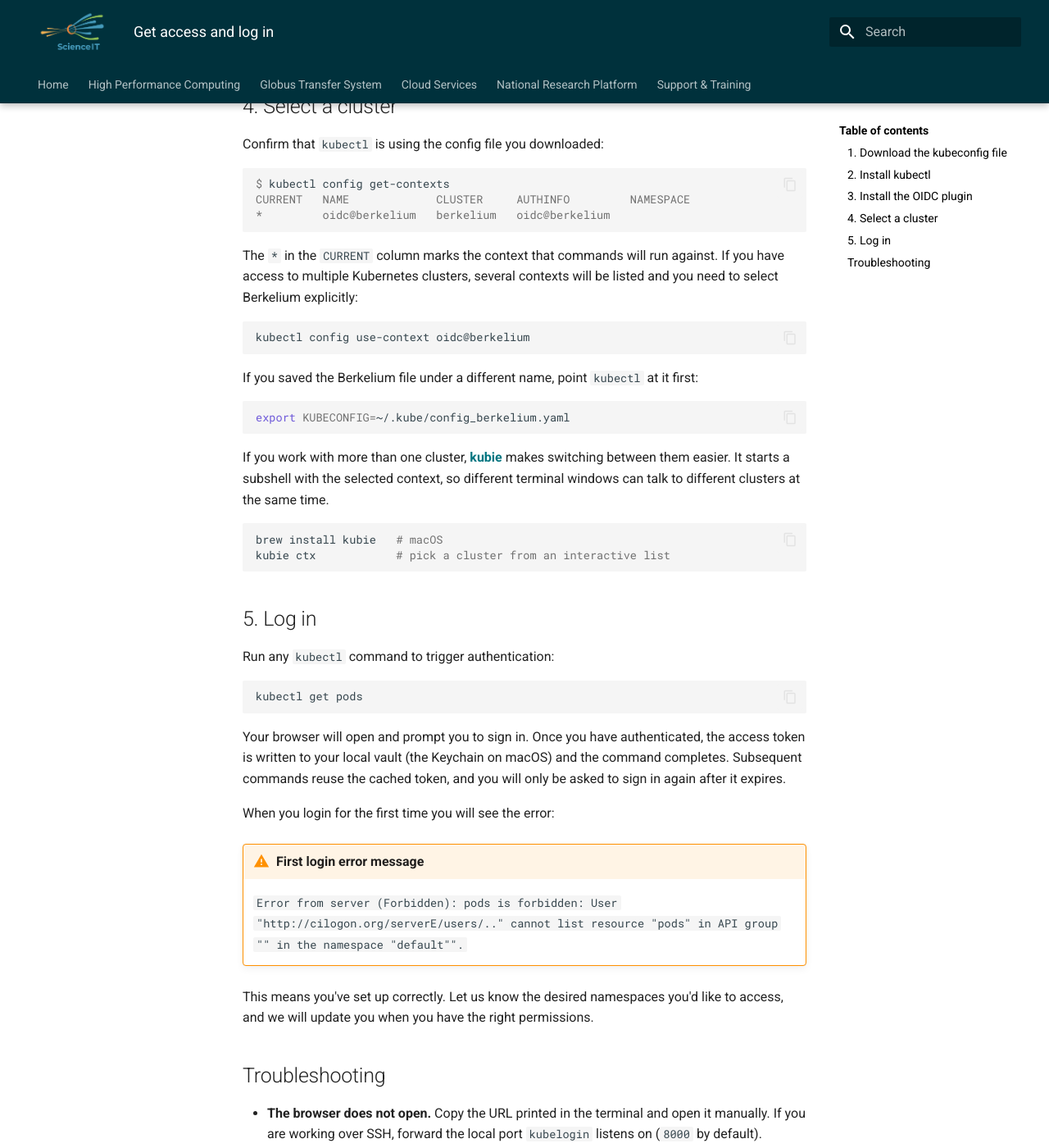
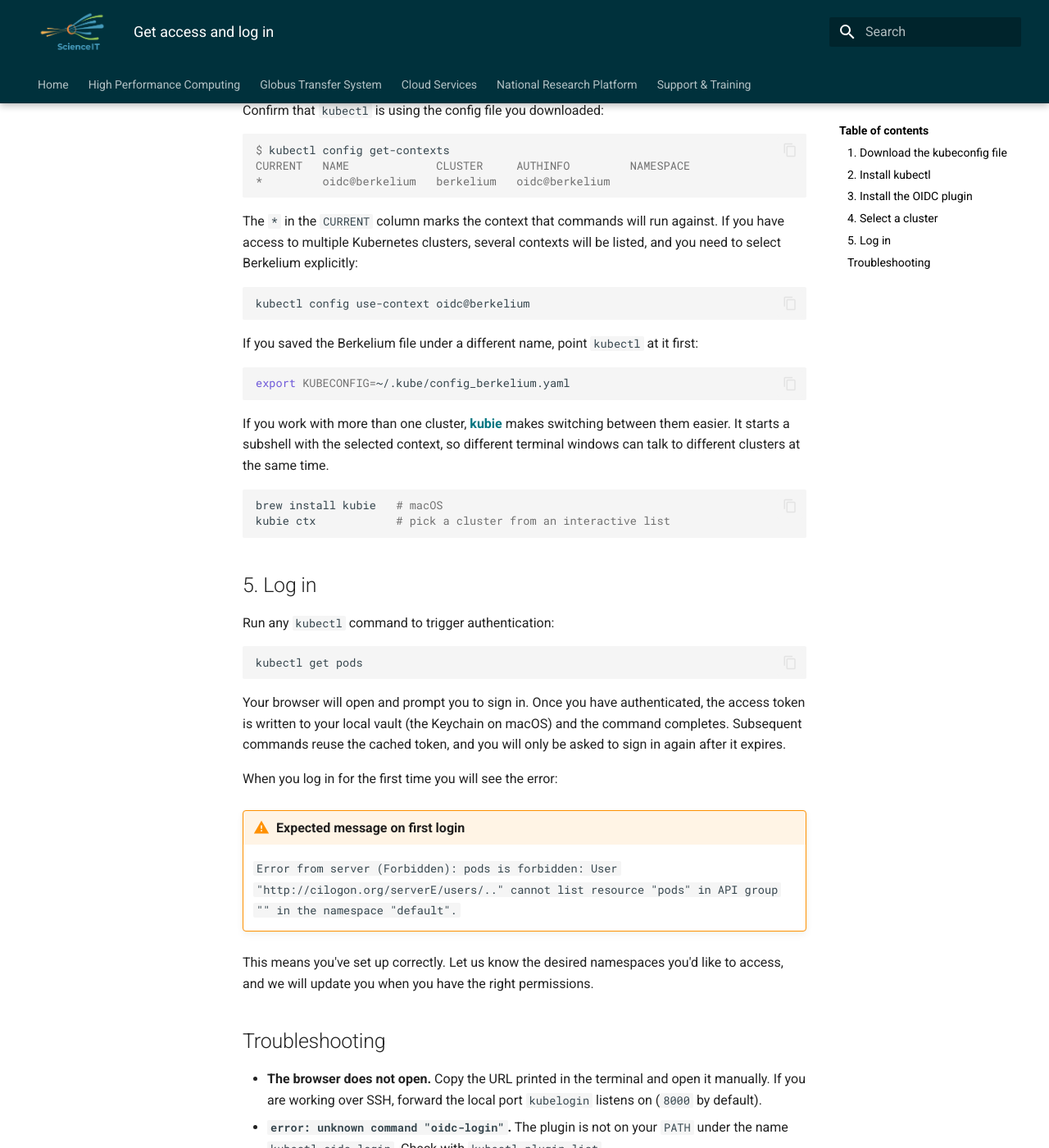
Before and after one commit to lbnl-science-it/scienceit-docs, an MkDocs documentation site: the page built from docs/kubernetes/access-and-login.md, in a window 1280 px wide and 1400 px high, scrolled down 1746 px. Shown: the whole window at 82% size. Built offline with MkDocs 1.6.1 and Material for MkDocs 9.7.7, drawn with Linux system fonts in a browser that asks for light colours; some of the changed text lies outside the part shown.

Commit message:
add note on kubeclt oidc-login clean

````diff
--- a/docs/kubernetes/access-and-login.md
+++ b/docs/kubernetes/access-and-login.md
@@ -24,7 +22,7 @@ mv ~/Downloads/config ~/.kube/
 
 ## 2. Install kubectl
 
-`kubectl` is the command line tool used to talk to a Kubernetes cluster. Follow the official instructions for your operating system:
+`kubectl` is the command-line tool used to talk to a Kubernetes cluster. Follow the official instructions for your operating system:
 
 - [Install kubectl on macOS](https://kubernetes.io/docs/tasks/tools/install-kubectl-macos/)
 - [Install kubectl on Linux](https://kubernetes.io/docs/tasks/tools/install-kubectl-linux/)
@@ -38,7 +36,7 @@ kubectl version --client
 
 ## 3. Install the OIDC plugin
 
-Authentication is handled by [`kubelogin`](https://github.com/int128/kubelogin), a `kubectl` plugin that performs the browser based OIDC login and caches the resulting token. Follow the [setup instructions](https://github.com/int128/kubelogin#setup) in the kubelogin repository to install it.
+Authentication is handled by [`kubelogin`](https://github.com/int128/kubelogin), a `kubectl` plugin that performs the browser-based OIDC login and caches the resulting token. Follow the [setup instructions](https://github.com/int128/kubelogin#setup) in the kubelogin repository to install it.
 
 If you use [Homebrew](https://brew.sh) (on either macOS or Linux), the plugin is a single command:
 
@@ -59,7 +57,7 @@ CURRENT   NAME             CLUSTER     AUTHINFO         NAMESPACE
 *         oidc@berkelium   berkelium   oidc@berkelium
 ```
 
-The `*` in the `CURRENT` column marks the context that commands will run against. If you have access to multiple Kubernetes clusters, several contexts will be listed and you need to select Berkelium explicitly:
+The `*` in the `CURRENT` column marks the context that commands will run against. If you have access to multiple Kubernetes clusters, several contexts will be listed, and you need to select Berkelium explicitly:
 
 ```sh
 kubectl config use-context oidc@berkelium
@@ -88,11 +86,11 @@ kubectl get pods
 
 Your browser will open and prompt you to sign in. Once you have authenticated, the access token is written to your local vault (the Keychain on macOS) and the command completes. Subsequent commands reuse the cached token, and you will only be asked to sign in again after it expires.
 
-When you login for the first time you will see the error:
+When you log in for the first time you will see the error:
 
-!!! warning "First login error message"
+!!! warning "Expected message on first login"
 
-    `Error from server (Forbidden): pods is forbidden: User "http://cilogon.org/serverE/users/.." cannot list resource "pods" in API group "" in the namespace "default"".`
+    `Error from server (Forbidden): pods is forbidden: User "http://cilogon.org/serverE/users/.." cannot list resource "pods" in API group "" in the namespace "default".`
 
 This means you've set up correctly. Let us know the desired namespaces you'd like to access, and we will update you when you have the right permissions.
 
````
Also changed, not shown: other parts of docs/kubernetes/access-and-login.md (+1 -2 lines).
